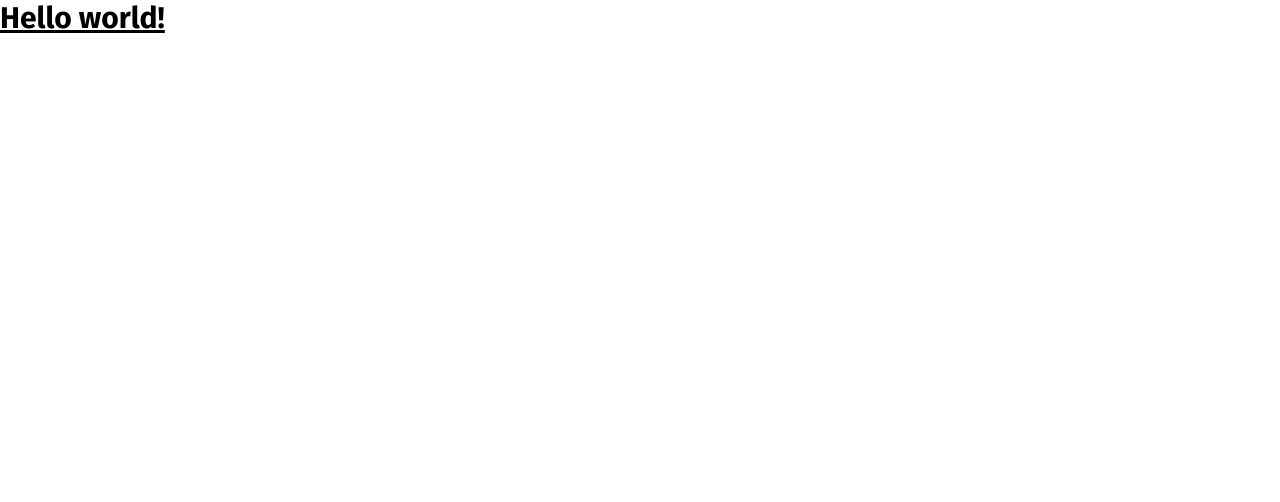
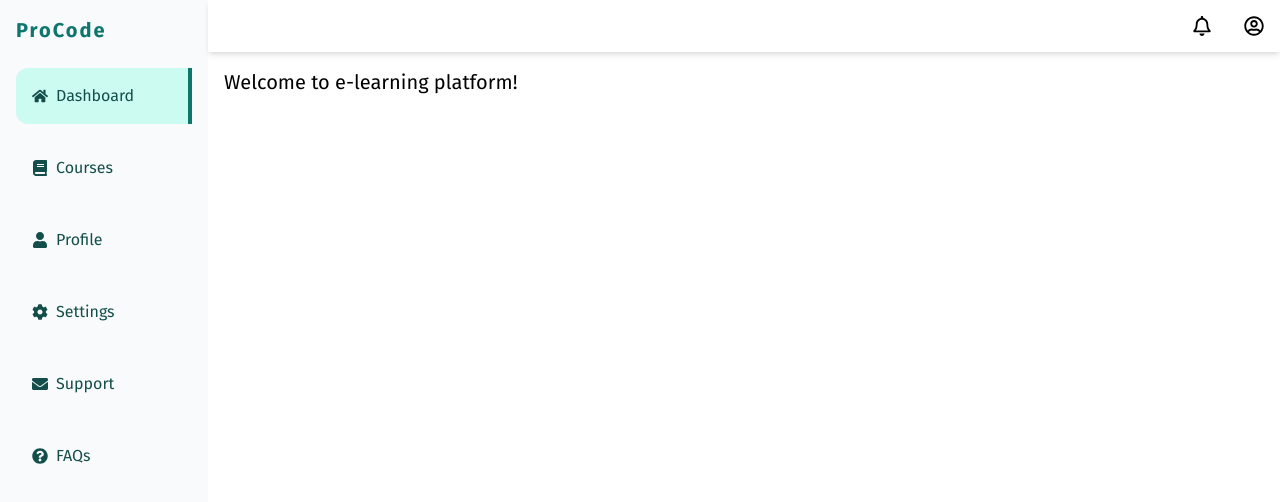
Before and after one commit to svivek19/elearning-platform-frontend, a React (Create React App) app: page / in a window 1280 px wide. Shown: the top 502 px of the page. Built offline with nearby package versions, Linux system fonts and the light colour scheme.

Commit message:
navbar and sidebar

```diff
--- a/package.json
+++ b/package.json
@@ -8,6 +8,8 @@
     "@testing-library/user-event": "^13.5.0",
     "react": "^18.3.1",
     "react-dom": "^18.3.1",
+    "react-icons": "^5.3.0",
+    "react-router-dom": "^6.26.2",
     "react-scripts": "5.0.1",
     "web-vitals": "^2.1.4"
   },
--- a/public/index.html
+++ b/public/index.html
@@ -9,7 +9,7 @@
       content="E-learning website"
     />
 
-    <title>Learning</title>
+    <title>ProCode</title>
   </head>
   <body>
     <noscript>You need to enable JavaScript to run this app.</noscript>
--- a/src/App.js
+++ b/src/App.js
@@ -1,9 +1,21 @@
 import React from "react";
+import Sidebar from "./components/sidebar/Sidebar";
+import Navbar from "./components/navbar/Navbar";
 
 const App = () => {
   return (
-    <div>
-      <h1 className="text-3xl font-bold underline">Hello world!</h1>
+    <div className="flex flex-row">
+      <div>
+        <Sidebar />
+      </div>
+      <div className="w-full">
+        <div>
+          <Navbar />
+        </div>
+        <div className="max-sm:p-2 p-4 text-xl ">
+          Welcome to e-learning platform!
+        </div>
+      </div>
     </div>
   );
 };
--- /dev/null
+++ b/src/components/navbar/Navbar.jsx
@@ -0,0 +1,21 @@
+import React from "react";
+import { FaRegBell, FaRegUserCircle } from "react-icons/fa";
+
+const Navbar = () => {
+  return (
+    <nav className="bg-white shadow-md w-full p-4">
+      <div className="flex justify-end items-center">
+        <div className="flex space-x-8">
+          <div>
+            <FaRegBell size={20} />
+          </div>
+          <div>
+            <FaRegUserCircle size={20} />
+          </div>
+        </div>
+      </div>
+    </nav>
+  );
+};
+
+export default Navbar;
--- /dev/null
+++ b/src/components/sidebar/Sidebar.jsx
@@ -0,0 +1,95 @@
+import React, { useState } from "react";
+import {
+  FaHome,
+  FaUser,
+  FaBook,
+  FaEnvelope,
+  FaCog,
+  FaQuestionCircle,
+} from "react-icons/fa";
+
+const Sidebar = () => {
+  const [activeItem, setActiveItem] = useState("Dashboard");
+
+  const handleItemClick = (item) => {
+    setActiveItem(item);
+  };
+
+  return (
+    <div className="bg-slate-50 min-h-screen max-md:w-fit w-52 max-sm:p-2 p-4">
+      <h2 className="text-xl font-bold mb-6 tracking-widest text-teal-700 max-sm:text-lg">
+        ProCode
+      </h2>
+      <ul className="space-y-4">
+        <li
+          className={`flex items-center p-4 text-teal-900 rounded-l-xl  ${
+            activeItem === "Dashboard"
+              ? "bg-teal-100 border-teal-700 border-r-4"
+              : "hover:bg-teal-100"
+          } max-sm:justify-center`}
+          onClick={() => handleItemClick("Dashboard")}
+        >
+          <FaHome className="mr-2" />
+          <span className="hidden sm:inline">Dashboard</span>
+        </li>
+        <li
+          className={`flex items-center p-4 text-teal-900 rounded-l-xl  ${
+            activeItem === "Courses"
+              ? "bg-teal-100 border-teal-700 border-r-4"
+              : "hover:bg-teal-100"
+          } max-sm:justify-center`}
+          onClick={() => handleItemClick("Courses")}
+        >
+          <FaBook className="mr-2" />
+          <span className="hidden sm:inline">Courses</span>
+        </li>
+        <li
+          className={`flex items-center p-4 text-teal-900 rounded-l-xl  ${
+            activeItem === "Profile"
+              ? "bg-teal-100 border-teal-700 border-r-4"
+              : "hover:bg-teal-100"
+          } max-sm:justify-center`}
+          onClick={() => handleItemClick("Profile")}
+        >
+          <FaUser className="mr-2" />
+          <span className="hidden sm:inline">Profile</span>
+        </li>
+        <li
+          className={`flex items-center p-4 text-teal-900 rounded-l-xl  ${
+            activeItem === "Settings"
+              ? "bg-teal-100 border-teal-700 border-r-4"
+              : "hover:bg-teal-100"
+          } max-sm:justify-center`}
+          onClick={() => handleItemClick("Settings")}
+        >
+          <FaCog className="mr-2" />
+          <span className="hidden sm:inline">Settings</span>
+        </li>
+        <li
+          className={`flex items-center p-4 text-teal-900 rounded-l-xl  ${
+            activeItem === "Support"
+              ? "bg-teal-100 border-teal-700 border-r-4"
+              : "hover:bg-teal-100"
+          } max-sm:justify-center`}
+          onClick={() => handleItemClick("Support")}
+        >
+          <FaEnvelope className="mr-2" />
+          <span className="hidden sm:inline">Support</span>
+        </li>
+        <li
+          className={`flex items-center p-4 text-teal-900 rounded-l-xl  ${
+            activeItem === "FAQs"
+              ? "bg-teal-100 border-teal-700 border-r-4"
+              : "hover:bg-teal-100"
+          } max-sm:justify-center`}
+          onClick={() => handleItemClick("FAQs")}
+        >
+          <FaQuestionCircle className="mr-2" />
+          <span className="hidden sm:inline">FAQs</span>
+        </li>
+      </ul>
+    </div>
+  );
+};
+
+export default Sidebar;
```
Also changed, not shown: 1 other file (tests, documents, lock files or other folders).
